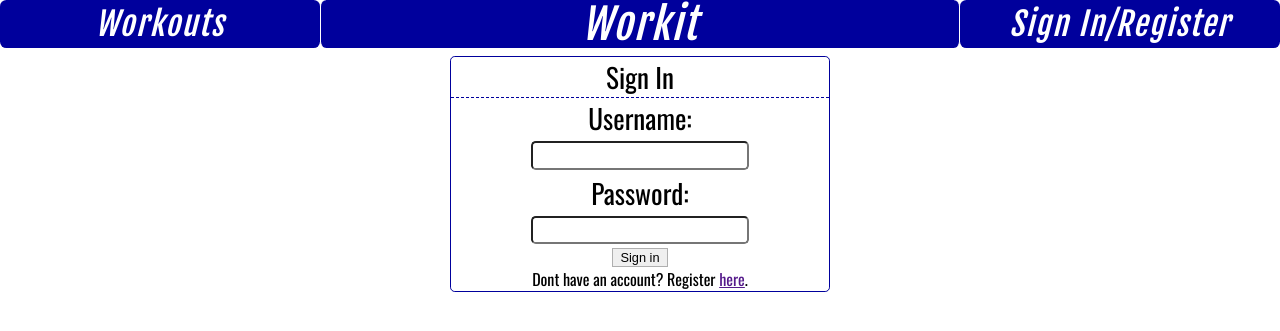
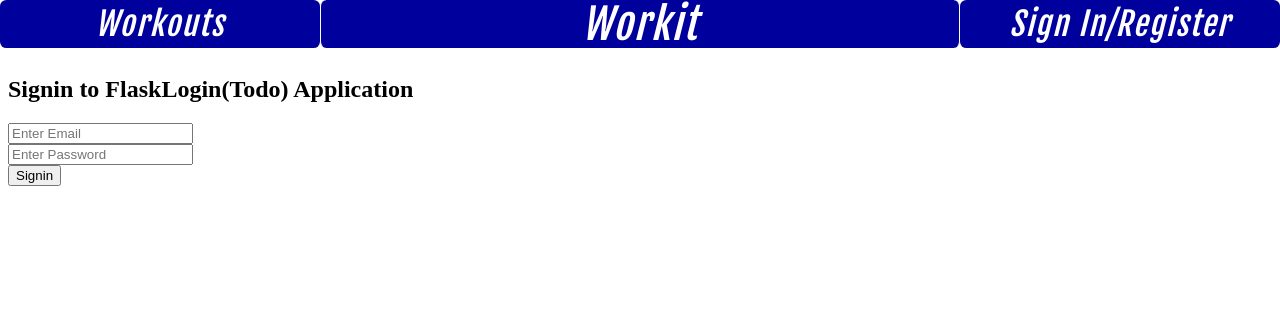
Before and after one commit to shamystic/workit, a Flask app: page /login in a window 1280 px wide. Shown: the top 331 px of the page. Run offline with Flask 2, Linux system fonts and the light colour scheme; parts of the project's set-up code (start-up, migrations or seed data) failed here and were passed over.

Commit message:
Added user authentication functionality

```diff
--- a/app.py
+++ b/app.py
@@ -2,14 +2,28 @@ from flask import Flask, request, render_template, url_for, session, redirect, j
 from flask_sqlalchemy import SQLAlchemy
 from add_equipment import equipment
 from get_workouts import workouts
+from flask_login import LoginManager, login_required, login_user, logout_user, current_user
+
+# do current_user to get logged in user
+# do current_user.email to get current email
 
 app = Flask(__name__)
 app.config['SQLALCHEMY_DATABASE_URI'] = 'sqlite:///site.db'
+app.config['SECRET_KEY'] = 'secrethehe'
 db = SQLAlchemy(app)
 from models import *
 
+login_manager = LoginManager()
+login_manager.init_app(app)
+login_manager.login_view = 'login'
+
+@login_manager.user_loader
+def load_user(user_id):
+    return User.query.get(user_id)
+
 @app.route('/', methods=['GET'])
 def index():
+    print(current_user)
     return render_template('main.html')
 
 @app.route('/equipment', methods = ['GET'])
@@ -20,9 +34,36 @@ def show_equipment():
 def show_workouts():
 	return render_template('workout.html', workouts = Exercise.query.all())
 
-@app.route('/login', methods = ['GET'])
+@app.route('/login', methods = ['GET', 'POST'])
 def login():
-	return render_template('login.html')
+    if request.method == 'GET':
+        return render_template('login.html')
+    email = request.form['email']
+    password = request.form['password']
+    user = User.query.filter_by(email = email, password = password).first()
+    if user is None:
+        return redirect(url_for('login'))
+    login_user(user)
+    print('Logged in successfully')
+    return redirect(url_for('index'))
+
+@app.route('/register', methods = ['GET', 'POST'])
+def register():
+    if request.method == 'GET':
+        return render_template('register.html')
+    print(request.form['email'])
+    print(request.form['name'])
+    print(request.form['password'])
+    user = User(email = request.form['email'], name = request.form['name'], password = request.form['password'])
+    db.session.add(user)
+    db.session.commit()
+    print('User successfully registered!')
+    return redirect(url_for('login'))
+
+@app.route('/logout')
+def logout():
+    logout_user()
+    return redirect(url_for('index'))
 
 if __name__ == '__main__':
     app.run(debug=True, host='0.0.0.0')
--- a/templates/login.html
+++ b/templates/login.html
@@ -4,28 +4,29 @@
     {% block content %}
     <head>
         <link href="https://fonts.googleapis.com/css?family=Montserrat|Oswald" rel="stylesheet">
-<link rel= "stylesheet" type= "text/css" href= "{{ url_for('static',filename='styles/login.css') }}"></head>
-  <form>
-  <div class = "contain">
-    <div id = "sign">
-    Sign In
+        <link rel= "stylesheet" type= "text/css" href= "{{ url_for('static',filename='styles/login.css') }}">
+    </head>
+    <form action="" method=post class="form-horizontal">
+      <h2>Signin to FlaskLogin(Todo) Application </h2>
+      <div class="control-group">
+          <div class="controls">
+            <input type="text" id="email" name="email" class="input-xlarge"
+              placeholder="Enter Email" required>
           </div>
-    Username:
-    <br>
-    <div class = "textbox">
-    <input type = "text" class  = "text">
       </div>
 
-    Password:
-    <br>
-    <div class = "textbox">
-    <input type = "password" class = "text">
-    </div>
-    <div class = "button">
-      <input type = "submit" value = "Sign in" class = "submit"><br></div>
-      <div class = "newuser">
-    Dont have an account? Register <a href> here</a>.
+      <div class="control-group">
+          <div class="controls">
+            <input type="password" id="password" name="password" class="input-xlarge"
+              placeholder="Enter Password" required>
           </div>
       </div>
+
+      <div class="control-group">
+          <div class="controls">
+            <button type="submit" class="btn btn-success">Signin</button>
+          </div>
+      </div>
+    </form>
     {% endblock %}
     </html>
```
Also changed, not shown: models.py (+12 -0 lines), templates/register.html (added, +43 -0 lines), site.db. Lines whose indentation alone changed are shown as unchanged.
